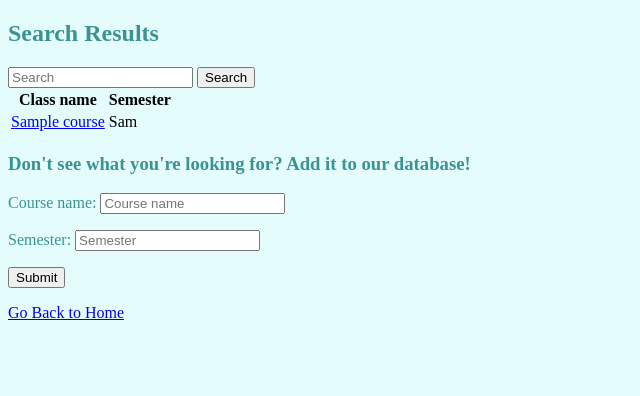
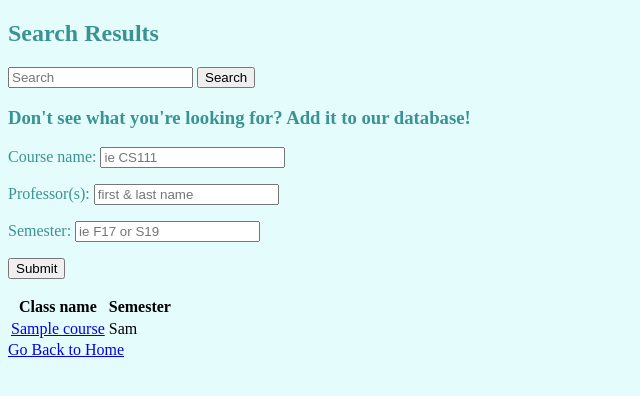
Before and after one commit to beryce/CourseGuide, a Flask app: page /search in a window 1280 px wide. Shown: the top 396 px of the page, without its empty margins (0-640 px from the left). Run offline with Flask 2, Linux system fonts and the light colour scheme; tables that the repository leaves empty hold one stand-in row (values such as "Sample post"); some libraries are stand-ins or nearby versions.

Commit message:
type checking for add course

```diff
--- a/app.py
+++ b/app.py
@@ -58,11 +58,6 @@ def login():
 
     return redirect(url_for('homePage'))
 
-@app.route('/createAccount', methods=['POST'])
-def createAccount():
-    """NOT YET IMPLEMENTED"""
-    return render_template('index.html')
-
 @app.route('/search', methods=['GET','POST'])
 def search():
     """Function for the search bar in the webpage. Displays results
@@ -119,10 +114,17 @@ def insertCourse():
         return redirect(url_for('homePage'))
     else:
         # grab name and semester from form
-        name = request.form.get("newcoursename")
-        semester = request.form.get("newsemester")
-        courseBrowser.insertCourse(conn, name, semester)
-        flash("Course added!")
+        name = request.form.get("newcoursename").upper()
+        semester = request.form.get("newsemester").upper().encode("utf-8")
+        professor = request.form.get("prof").upper()
+        if (len(semester) != 3) or (semester[0]!='F' and semester[0]!='S') or (not (semester[1:].isdigit())):
+            flash("Invalid semester.")
+            redirect(url_for("search"))
+        else:
+            if courseBrowser.insertCourse(conn, professor, name, semester):
+                flash("Course added!")
+            else:
+                flash("Uh-oh! It looks like this course already exists in our database...")
         return redirect(url_for("search"))
 
 @app.route('/rateCourse/', methods=['POST'])
--- a/courseBrowser.py
+++ b/courseBrowser.py
@@ -19,13 +19,19 @@ def getCoursesWithTitle(conn, title):
     curs.execute('''select * from courses where name like %s''', ['%' + title + '%'])
     return curs.fetchall()
 
-def insertCourse(conn, name, semester):
+def insertCourse(conn, professor, name, semester):
     """Inserts a new course with given name and semester into course database."""
     curs = conn.cursor(MySQLdb.cursors.DictCursor)
     lock.acquire()
-    curs.execute('insert into courses(name, semester) values (%s, %s) on duplicate key update name = %s, semester = %s',
-                (name, semester, name, semester))
+    #first check if the information is already a course in the database
+    didInsert = False
+    curs.execute('select name, professor, semester from courses where name=%s and semester=%s and professor=%s', (name, semester, professor))
+    if (curs.fetchone() is None):
+        curs.execute('insert into courses(name, semester, professor) values (%s, %s, %s) on duplicate key update name = %s, semester = %s',
+                    (name, semester, professor, name, semester))
+        didInsert = True
     lock.release()
+    return didInsert
 
 def getInfoAboutCourse(conn, cid):
     """Gets information about a PARTICULAR couse."""
--- a/sql_scripts/make-tables.sql
+++ b/sql_scripts/make-tables.sql
@@ -20,6 +20,7 @@ CREATE TABLE courses (
     name varchar(30),
     cid int auto_increment,
     semester char(3), -- ie F19, S19
+    professor varchar(20),
     avg_rating float,
     avg_hours float,
     primary key (cid)
--- a/templates/base.html
+++ b/templates/base.html
@@ -40,13 +40,13 @@
     </form>
     {% endblock %}
 
+    {% block addCourse %}
+    {% endblock %}
+
     {% block courseList %}
     {% endblock %}
 
     {% block posts%}
-    {% endblock %}
-
-    {% block addCourse %}
     {% endblock %}
 
     {% block backToHome %}
--- a/templates/search.html
+++ b/templates/search.html
@@ -6,6 +6,21 @@
 <h2>Search Results</h2>
 {% endblock %}
 <body>
+
+{% block addCourse %}
+    <div id="insert_new_course">
+            <h3>Don't see what you're looking for? Add it to our database!</h3></h3>
+            <form action={{ url_for('insertCourse') }} method="POST">
+              <p><label>Course name:</label>
+              <input type="text" id="newcoursename" name="newcoursename" placeholder="ie CS111"></p>
+              <p><label>Professor(s):</label>
+              <input type="text" id="prof" name="prof" placeholder="first & last name"></p>
+              <p><label>Semester:</label>
+              <input type="text" id="newsemester" name="newsemester" placeholder="ie F17 or S19"></p>
+              <button id="submit" type="submit" name="submit" value="submit">Submit</button>
+            </form></p>
+        </div>
+{% endblock %}
 
 {% block courseList %}
 <table id="courses-list">
@@ -24,19 +39,6 @@
 </table>
 {% endblock %}
 
-{% block addCourse %}
-    <div id="insert_new_course">
-            <h3>Don't see what you're looking for? Add it to our database!</h3></h3>
-            <form action={{ url_for('insertCourse') }} method="POST">
-              <p><label>Course name:</label>
-              <input type="text" id="newcoursename" name="newcoursename" placeholder="Course name"></p>
-              <p><label>Semester:</label>
-              <input type="text" id="newsemester" name="newsemester" placeholder="Semester"></p>
-              <button id="submit" type="submit" name="submit" value="submit">Submit</button>
-            </form></p>
-        </div>
-{% endblock %}
-
 {% block backToHome %}
 <a href={{ url_for('homePage') }}>Go Back to Home</a>
 {% endblock %}
```
Also changed, not shown: 1 other file.
